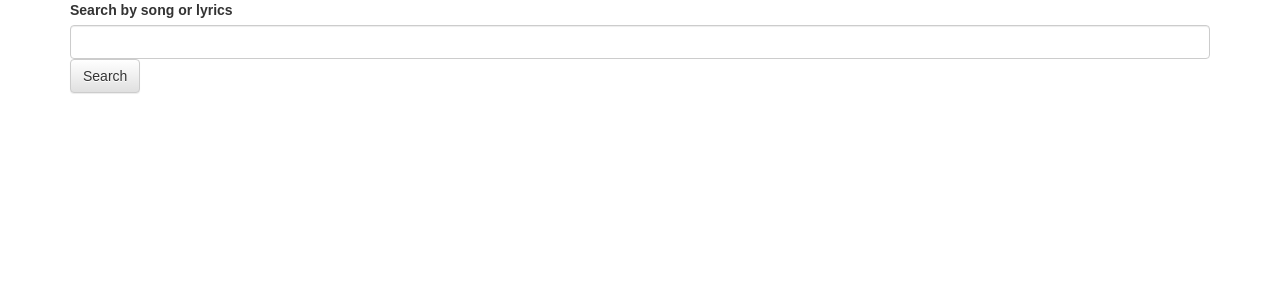
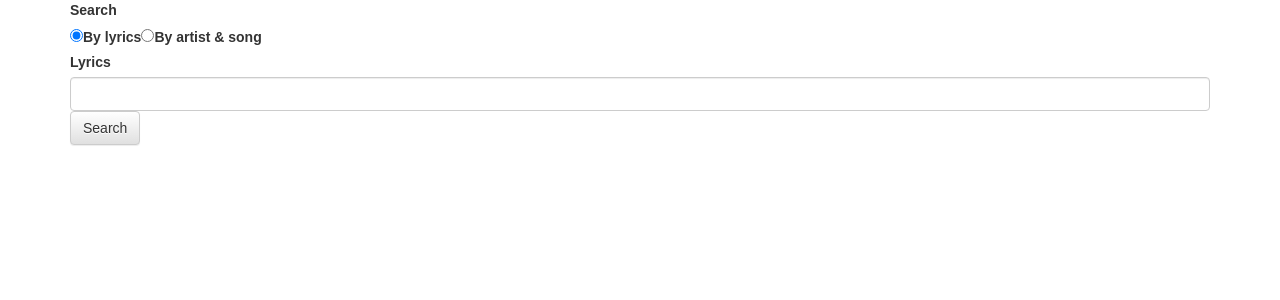
Before and after one commit to Klyyssi/tie23600, a React (Create React App) app in the folder spotchart-frontend/: page / in a window 1280 px wide. Shown: the top 300 px of the page. Built offline with nearby package versions, Linux system fonts and the light colour scheme.

Commit message:
implements search by artist and song

```diff
--- a/spotchart-frontend/src/App.js
+++ b/spotchart-frontend/src/App.js
@@ -10,6 +10,26 @@ class App extends Component {
     super(props);
     this.state = {songList: [], errorMessage: ""};
     this.searchSongs = this.searchSongs.bind(this);
+    this.searchSongsBy = this.searchSongsBy.bind(this);
+  }
+
+  searchSongsBy(artist, song) {
+    jquery.ajax({
+      url: apiURI + '/search',
+      type: 'GET',
+      dataType: 'json',
+      data: {'artist': artist, 'song': song},
+      cache: false,
+      success: function(data) {
+        this.setState({ songList: data, errorMessage: "" });
+      }.bind(this),
+      error: function(xhr, status, err) {
+        this.setState({
+          songList: [],
+          errorMessage: status.toString() + ": " + err.toString()
+        });
+      }.bind(this)
+    });
   }
 
   searchSongs(searchParam) {
@@ -17,13 +37,16 @@ class App extends Component {
       url: apiURI + '/search',
       type: 'GET',
       dataType: 'json',
-      data: {'by_lyrics': searchParam},
+      data: {'lyrics': searchParam},
       cache: false,
       success: function(data) {
         this.setState({ songList: data, errorMessage: "" });
       }.bind(this),
       error: function(xhr, status, err) {
-        this.setState({ songList: [], errorMessage: status.toString() + ": " + err.toString() });
+        this.setState({
+          songList: [],
+          errorMessage: status.toString() + ": " + err.toString()
+        });
       }.bind(this)
     });
   }
@@ -31,7 +54,7 @@ class App extends Component {
   render() {
     return (
       <div>
-        <SearchBar searchCallback={this.searchSongs} />
+        <SearchBar searchCallback={this.searchSongs} searcyByArtistCallback={this.searchSongsBy} />
         <ErrorMessage msg={this.state.errorMessage} />
         <SongList songs={this.state.songList} />
       </div>
@@ -42,7 +65,9 @@ class App extends Component {
 class ErrorMessage extends Component {
 
   render() {
-    const message = this.props.msg !== "" ? "Something went wrong" : "";
+    const message = this.props.msg === ": " ?
+                      "Something went wrong" :
+                      this.props.msg;
 
     return (
       <p className="bg-danger">{message}</p>
@@ -53,24 +78,100 @@ class ErrorMessage extends Component {
 class SearchBar extends Component {
   constructor(props) {
     super(props);
-    this.state = {searchParam: ''};
+    this.state = {searchByLyrics: 'true'};
+    this.handleArtistChange = this.handleArtistChange.bind(this);
+    this.handleLyricsChange = this.handleLyricsChange.bind(this);
+  }
+
+  handleLyricsChange(e) {
+    this.setState({ searchByLyrics: e.currentTarget.value });
+  }
+
+  handleArtistChange(e) {
+    this.setState({ searchByLyrics: !e.currentTarget.value });
+  }
+
+  render() {
+    let searchBar = null;
+    let searchByLyrics = this.state.searchByLyrics;
+
+    if (searchByLyrics) {
+      searchBar = <LyricsSearchBar searchCallback={this.props.searchCallback} />
+    } else {
+      searchBar = <ArtistAndSongSearchBar searchCallback={this.props.searcyByArtistCallback} />
+    }
+
+    return (
+      <div className="form-group">
+        <label>Search</label><br />
+        <input id="lyrics-rad" type="radio" checked={this.state.searchByLyrics} onChange={this.handleLyricsChange} />
+        <label htmlFor="lyrics-rad">By lyrics</label>
+        <input id="artist-rad" type="radio" checked={!this.state.searchByLyrics} onChange={this.handleArtistChange} />
+        <label htmlFor="artist-rad">By artist & song</label>
+        {searchBar}
+      </div>
+    );
+  }
+}
+
+class ArtistAndSongSearchBar extends Component {
+  constructor(props) {
+    super(props);
+    this.state = {artist: '', song: ''};
+    this.handleArtistChange = this.handleArtistChange.bind(this);
+    this.handleSongChange = this.handleSongChange.bind(this);
+    this.handleClick = this.handleClick.bind(this);
+  }
+
+  handleArtistChange(e) {
+    this.setState({ artist: e.target.value });
+  }
+
+  handleSongChange(e) {
+    this.setState({ song: e.target.value });
+  }
+
+  handleClick(e) {
+    this.props.searchCallback(this.state.artist, this.state.song);
+  }
+
+  render() {
+    return (
+      <div>
+        <label htmlFor="artist-searchbar">Artist</label>
+        <input type="text" className="form-control" id="artist-searchbar"
+                value={this.state.artist} onChange={this.handleArtistChange}/>
+        <label htmlFor="song-searchbar">Song</label>
+        <input type="text" className="form-control" id="song-searchbar"
+                value={this.state.song} onChange={this.handleSongChange}/>
+        <Button type="submit" onClick={this.handleClick}>Search</Button>
+      </div>
+    );
+  }
+}
+
+class LyricsSearchBar extends Component {
+  constructor(props) {
+    super(props);
+    this.state = {lyrics: ''};
     this.handleChange = this.handleChange.bind(this);
     this.handleClick = this.handleClick.bind(this);
   }
 
   handleChange(e) {
-    this.setState({ searchParam: e.target.value });
+    this.setState({ lyrics: e.target.value });
   }
 
   handleClick(e) {
-    this.props.searchCallback(this.state.searchParam);
+    this.props.searchCallback(this.state.lyrics);
   }
 
   render() {
     return (
-      <div className="form-group">
-        <label htmlFor="searchbar">Search by song or lyrics</label>
-        <input type="text" className="form-control" id="searchbar" value={this.state.value} onChange={this.handleChange}/>
+      <div>
+        <label htmlFor="lyrics-searchbar">Lyrics</label>
+        <input type="text" className="form-control" id="lyrics-searchbar"
+                value={this.state.lyrics} onChange={this.handleChange}/>
         <Button type="submit" onClick={this.handleClick}>Search</Button>
       </div>
     );
@@ -95,7 +196,11 @@ class SongList extends Component {
   render() {
     const activekey = this.state.activeKey;
     const songs = this.props.songs.map((song, i) => {
-      return <Panel key={i} header={this.formatSongName(song.artists, song.song)} eventKey={i+1+""}><Song song={song} /></Panel>
+      return <Panel key={i}
+                    header={this.formatSongName(song.artists, song.song)}
+                    eventKey={i+1+""}>
+                      <Song song={song} />
+            </Panel>
     });
 
     return (
@@ -108,7 +213,8 @@ class SongList extends Component {
 
 class Song extends Component {
   formatEmbedURI() {
-    return "https://embed.spotify.com/?uri=" + this.props.song['spotify-track-uri'];
+    return "https://embed.spotify.com/?uri=" +
+            this.props.song['spotify-track-uri'];
   }
 
   render() {
@@ -119,8 +225,11 @@ class Song extends Component {
     return (
       <div>
         <h2>Spotify</h2>
-        <iframe src={this.formatEmbedURI()} height="80" frameBorder="0" allowTransparency="true"></iframe>
-        <a className="block" href={this.props.song['spotify-song-link']}>{this.props.song['spotify-song-link']}</a>
+        <iframe src={this.formatEmbedURI()} height="80"
+                frameBorder="0" allowTransparency="true"></iframe>
+        <a className="block" href={this.props.song['spotify-song-link']}>
+          {this.props.song['spotify-song-link']}
+        </a>
         <h2>Lyrics</h2>
         <blockquote>
           <p>{lyrics}</p>
```
